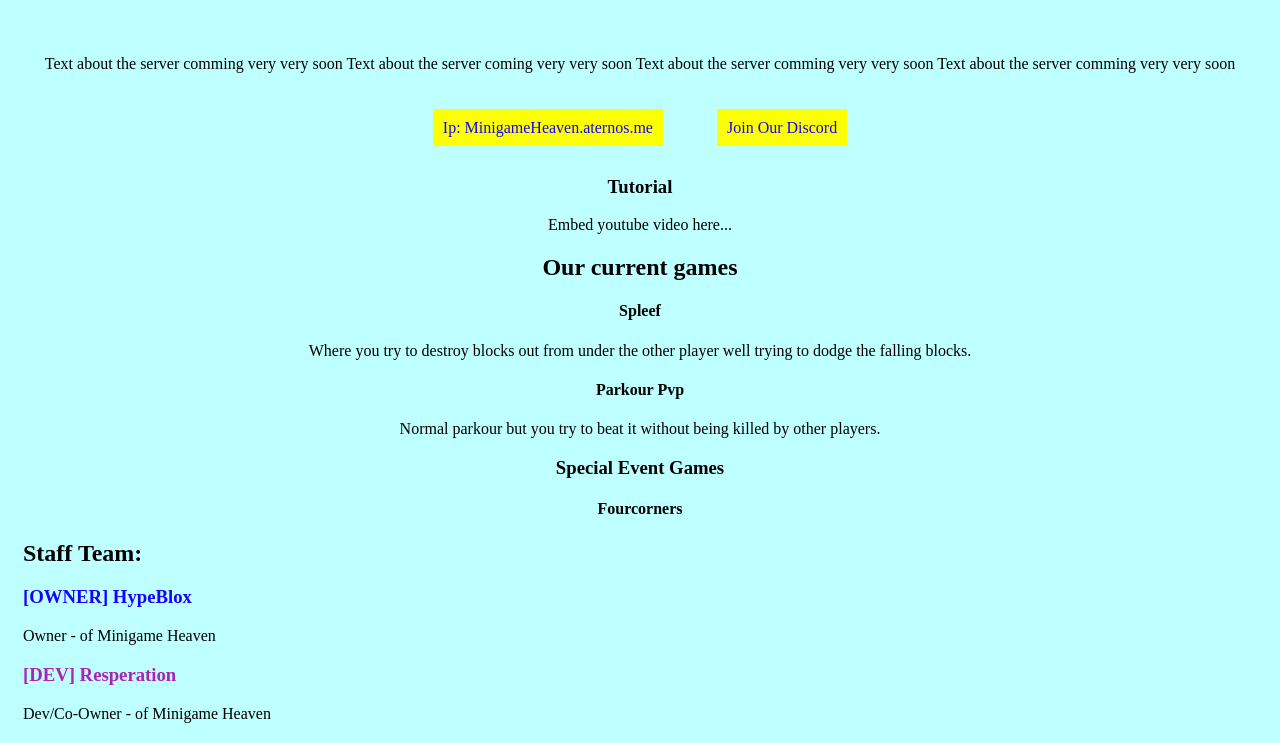
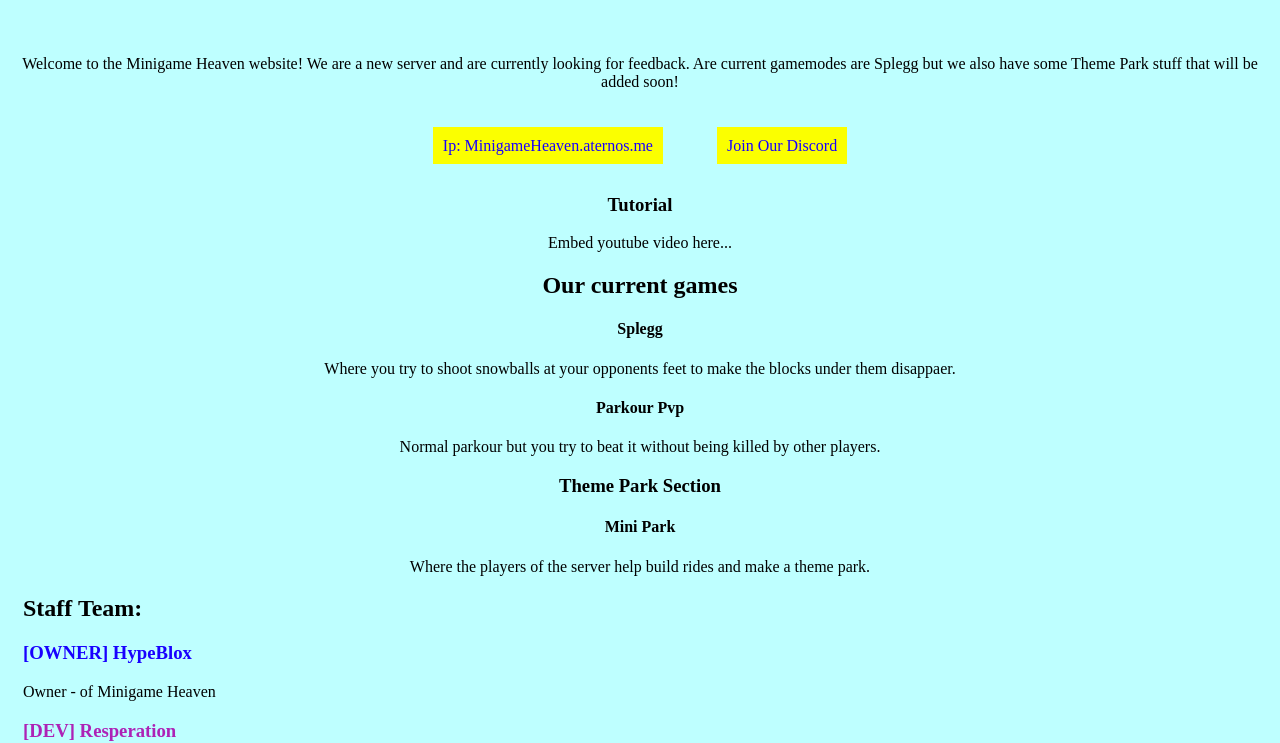
Before and after one commit to RespDev/MinigameHeaven-Website, a plain HTML site: page index.html in a window 1280 px wide. Shown: the part 61-804 px from the top of the page. Drawn offline with Linux system fonts and the light colour scheme.

Commit message:
Updating the website.

```diff
--- a/index.html
+++ b/index.html
@@ -68,7 +68,7 @@
         </div>
         <div class="content">
             <div class="about">
-                <p>Text about the server comming very very soon Text about the server coming very very soon Text about the server comming very very soon Text about the server comming very very soon</p>
+                <p>Welcome to the Minigame Heaven website! We are a new server and are currently looking for feedback. Are current gamemodes are Splegg but we also have some Theme Park stuff that will be added soon!</p>
             </div>
             <div class="navbar">
                 <a class="ip">Ip: MinigameHeaven.aternos.me</a>
@@ -81,16 +81,17 @@
             <div class="games">
                 <h2>Our current games</h3>
                 <div class="game-container">
-                    <h4>Spleef</h4>
-                    <p>Where you try to destroy blocks out from under the other player well trying to dodge the falling blocks.</p>
+                    <h4>Splegg</h4>
+                    <p>Where you try to shoot snowballs at your opponents feet to make the blocks under them disappaer.</p>
                 </div>
                 <div class="game-container">
                     <h4>Parkour Pvp</h4>
                     <p>Normal parkour but you try to beat it without being killed by other players.</p>
                 </div>
-                <h3>Special Event Games</h3>
+                <h3>Theme Park Section</h3>
                 <div class="game-container">
-                    <h4>Fourcorners</h4>
+                    <h4>Mini Park</h4>
+                    <p>Where the players of the server help build rides and make a theme park.</p>
                 </div>
             </div>
             <div class="staff-team">
```
